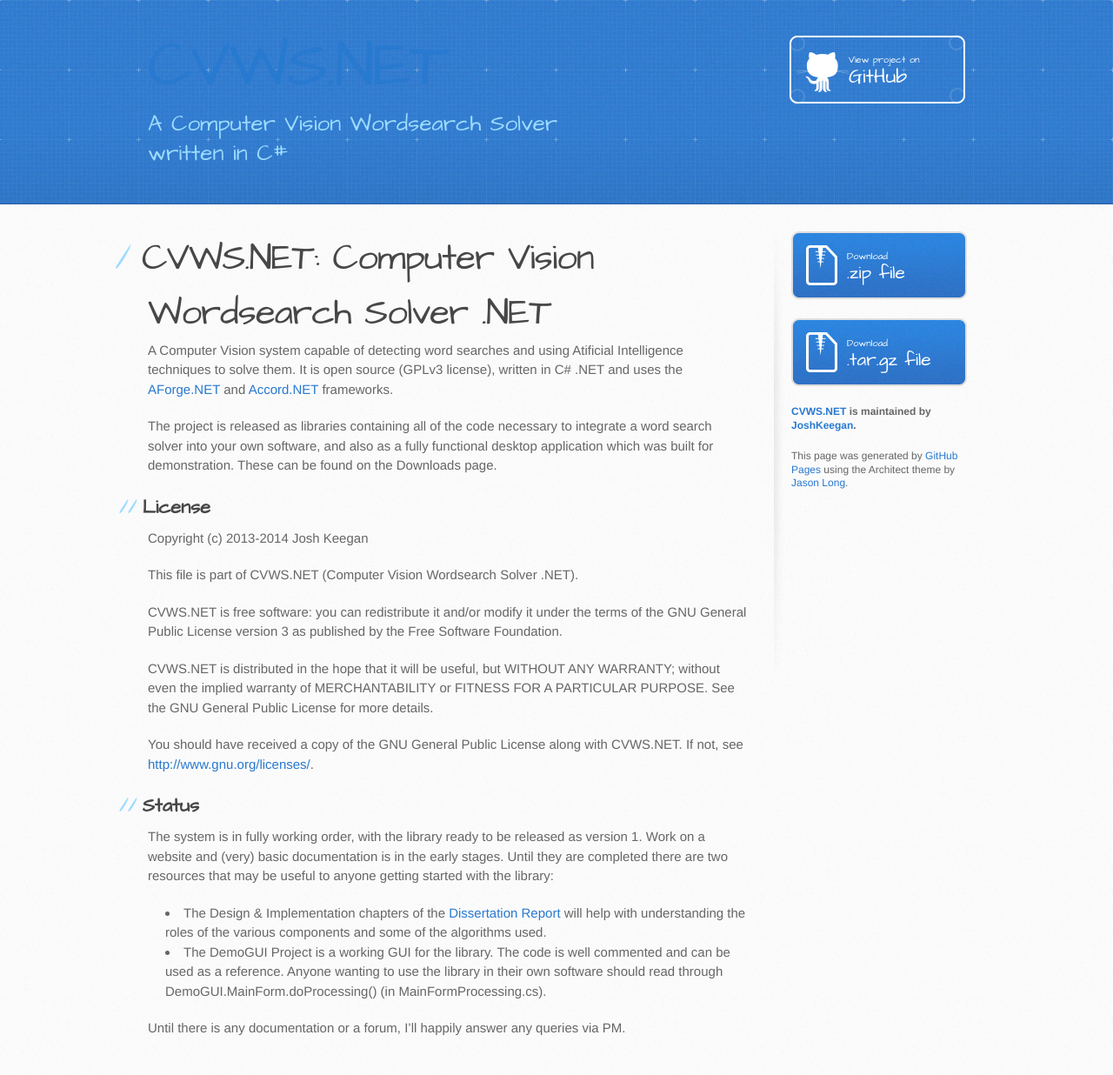
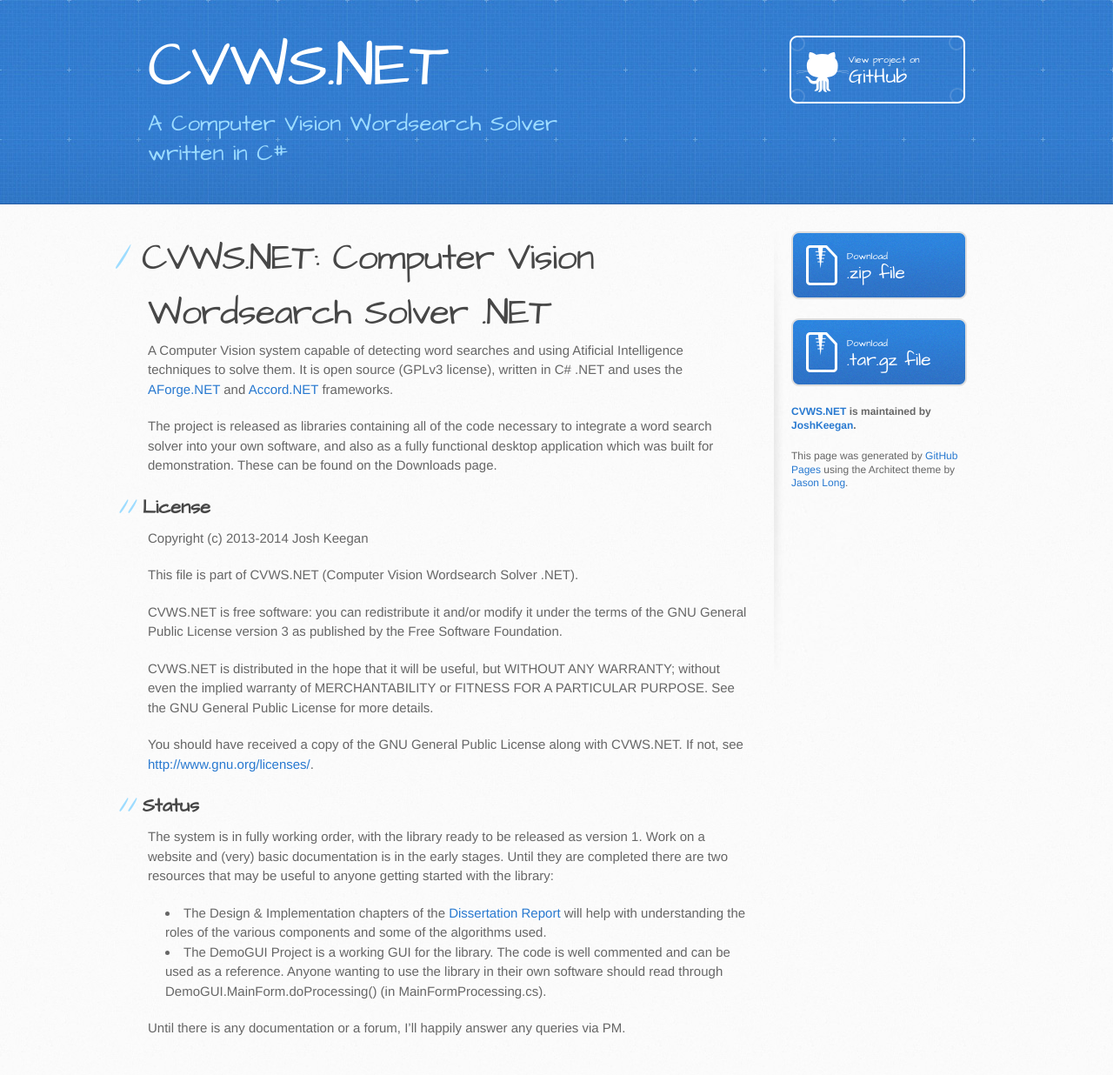
Before and after one commit to JoshKeegan/CVWS.NET, a Jekyll site: the page built from index.md, in a window 1280 px wide. Shown: the whole page at 87% size. Built offline with Jekyll 4.4.1, drawn with Linux system fonts in a browser that asks for light colours; Markdown is read by kramdown in place of the engine named in the settings.

Commit message:
Prevent decoration as link of top h1

```diff
--- a/_layouts/default.html
+++ b/_layouts/default.html
@@ -8,6 +8,7 @@
     <link href='https://fonts.googleapis.com/css?family=Architects+Daughter' rel='stylesheet' type='text/css'>
     <link rel="stylesheet" type="text/css" href="/stylesheets/stylesheet.css" media="screen" />
     <link rel="stylesheet" type="text/css" href="/stylesheets/pygment_trac.css" media="screen" />
+    <link rel="stylesheet" type="text/css" href="/stylesheets/custom.css" media="screen" />
     <link rel="stylesheet" type="text/css" href="/stylesheets/print.css" media="print" />
 
     <!--[if lt IE 9]>
@@ -20,7 +21,7 @@
   <body>
     <header>
       <div class="inner">
-        <h1><a href="/"> {{ site.name }} </a></h1>
+        <h1><a class="noLinkStyle" href="/"> {{ site.name }} </a></h1>
         <h2> {{ site.tagLine }}</h2>
         <a href="https://github.com/{{ site.githubUser }}/{{ site.githubRepo }}" class="button"><small>View project on</small>GitHub</a>
       </div>
--- /dev/null
+++ b/stylesheets/custom.scss
@@ -0,0 +1,13 @@
+---
+---
+/*
+	Custom SCSS for CVWS.NET Website
+	By Josh Keegan 09/08/2014
+ */
+
+/* Links that shouldn't be styled as links */
+.noLinkStyle
+{
+	color: inherit;
+	text-decoration: none;
+}
```
